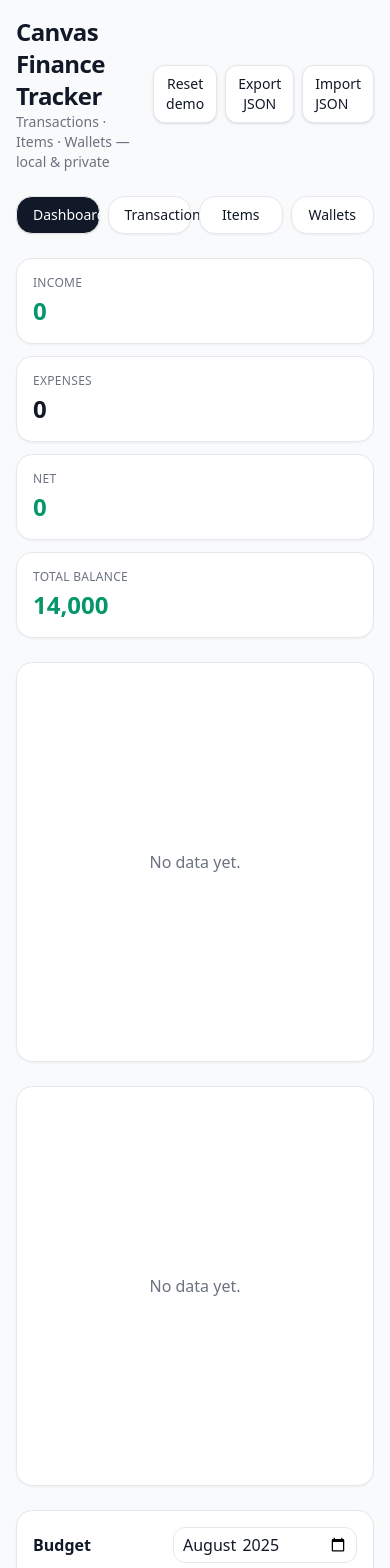
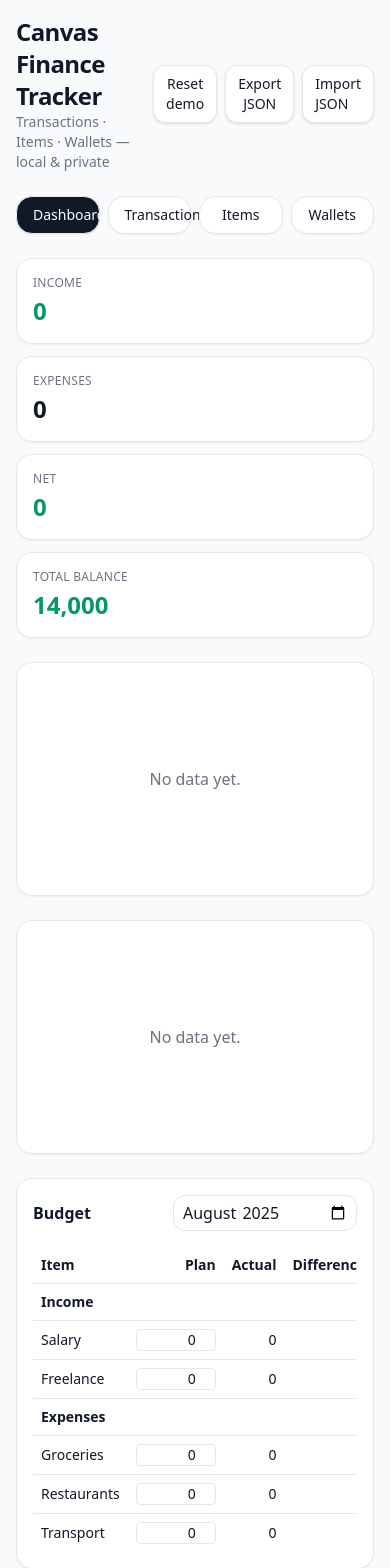
Before and after one commit to andromeda8wave/personal-app, a React (Vite) app: page / in a window 390 px wide. Shown: the top 1568 px of the page. Built offline with nearby package versions, Linux system fonts and the light colour scheme.

Commit message:
Make charts resize responsively

```diff
--- a/src/Dashboard.jsx
+++ b/src/Dashboard.jsx
@@ -76,11 +76,11 @@ export default function Dashboard({ items, txs, totals, monthly, upsertBudget, a
       </div>
 
       <div className="grid gap-6 md:grid-cols-3">
-        <div className="h-[400px] rounded-2xl border bg-white p-4 shadow-sm md:col-span-2" aria-label="Monthly Income vs Expenses">
+        <div className="rounded-2xl border bg-white p-4 shadow-sm md:col-span-2" aria-label="Monthly Income vs Expenses">
           {monthlySeries.length === 0 ? (
-            <div className="h-full flex items-center justify-center text-gray-500">No data yet.</div>
+            <div className="min-h-[200px] flex items-center justify-center text-gray-500">No data yet.</div>
           ) : (
-            <ResponsiveContainer width="100%" height="100%">
+            <ResponsiveContainer width="100%" aspect={2}>
               <LineChart data={monthlySeries} margin={{ top: 60, right: 20, left: 40, bottom: 60 }}>
                 <defs>
                   <linearGradient id="incomeFill" x1="0" y1="0" x2="0" y2="1">
@@ -105,11 +105,11 @@ export default function Dashboard({ items, txs, totals, monthly, upsertBudget, a
             </ResponsiveContainer>
           )}
         </div>
-        <div className="h-[400px] rounded-2xl border bg-white p-4 shadow-sm md:col-span-1" aria-label="Expense Structure">
+        <div className="rounded-2xl border bg-white p-4 shadow-sm md:col-span-1" aria-label="Expense Structure">
           {expenseStructure.length === 0 ? (
-            <div className="h-full flex items-center justify-center text-gray-500">No data yet.</div>
+            <div className="min-h-[200px] flex items-center justify-center text-gray-500">No data yet.</div>
           ) : (
-            <ResponsiveContainer width="100%" height="100%">
+            <ResponsiveContainer width="100%" aspect={1}>
               <PieChart margin={{ bottom: 40 }}>
                 <Pie
                   data={expenseStructure}
```
